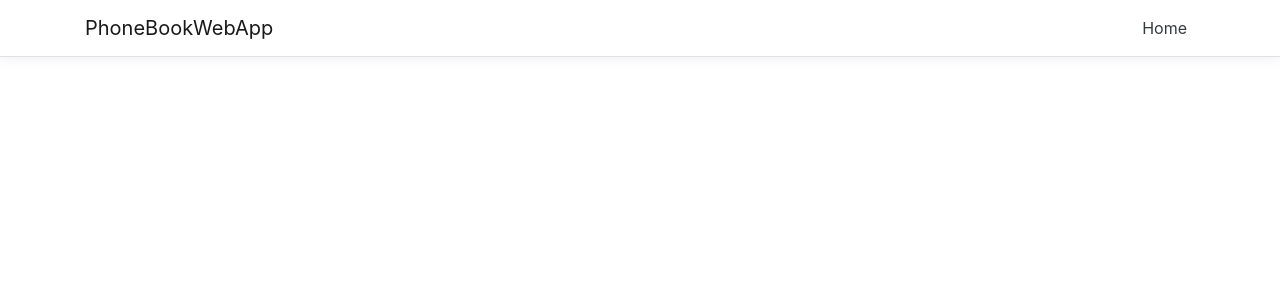
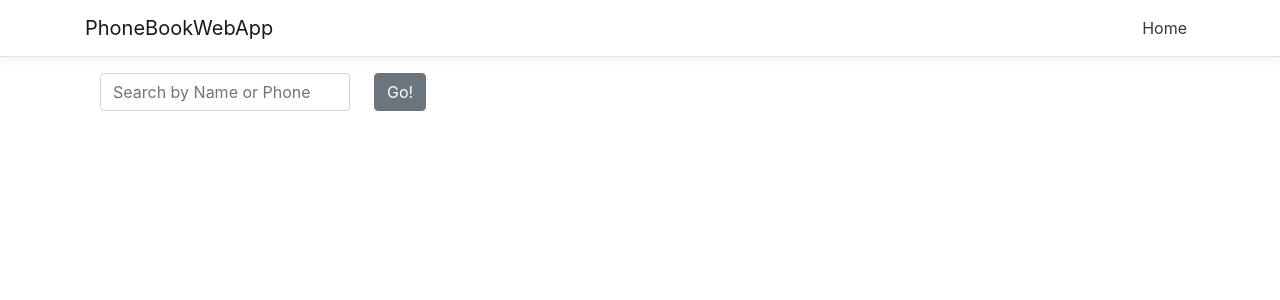
Before and after one commit to StellaTr/PhoneBookWebApp, a React (Create React App) app in the folder PhoneBookWebApp/ClientApp/: page / in a window 1280 px wide. Shown: the top 300 px of the page. Built offline with nearby package versions, Linux system fonts and the light colour scheme.

Commit message:
Add Search form to Home page

```diff
--- a/PhoneBookWebApp/ClientApp/src/components/Home.js
+++ b/PhoneBookWebApp/ClientApp/src/components/Home.js
@@ -1,12 +1,42 @@
 import React, { Component } from 'react';
+import { SearchForm } from './SearchForm'
+import { Container, Row, Col } from 'reactstrap';
+
 
 export class Home extends Component {
-  static displayName = Home.name;
+    state = {
+        entries: ''
+    }
 
-  render () {
-    return (
-      <div>
-      </div>
-    );
-  }
+    displayMatchingEntries = (entriesData) => {
+        const processedData = this.flattenData(entriesData);
+        this.setState({ entries: processedData });
+        console.log(this.state.entries);
+    }
+
+    flattenData = (data) => {
+        const flattenData = data.map((contact, index) => {
+            return (contact.contactPhones.map((phone) => {
+                return { ...phone, 'firstName': data[index].firstName, 'lastName': data[index].lastName }
+            }))
+        });
+
+        return Array.prototype.concat.apply([], flattenData);
+    }
+
+    render() {
+        return (
+            <Container>
+                <Row>
+                    <Col lg>
+                        <SearchForm onSubmit={this.displayMatchingEntries} />
+                    </Col>
+                </Row>
+                <br />
+                <br />
+                <Row>
+                </Row>
+            </Container>
+        );
+    }
 }
--- /dev/null
+++ b/PhoneBookWebApp/ClientApp/src/components/SearchForm.js
@@ -0,0 +1,46 @@
+import React, { Component } from 'react';
+import { Button, Form, FormGroup, Label, Input } from 'reactstrap';
+import axios from 'axios';
+import { resolveApiURL } from './Utils';
+
+export class SearchForm extends Component {
+    constructor(props) {
+        super(props);
+        this.state = {
+            value: ''
+        };
+
+        this.handleChange = this.handleChange.bind(this);
+        this.handleSubmit = this.handleSubmit.bind(this);
+    }
+
+    handleChange(event) {
+        this.setState({ value: event.target.value.trim() });
+    }
+
+    handleSubmit = async (event) => {
+        if (this.state.value === '') return;
+
+        const response = await axios.get(resolveApiURL("getWithQuery", this.state.value));
+        this.props.onSubmit(response.data);
+
+        this.setState({ value: '' });
+    }
+
+    render() {
+        return (
+            <Form inline>
+                <FormGroup className="mb-4 mr-md-4 mb-md-0">
+                    <Input type="text"
+                        name="searchQuery"
+                        id="searchQuery"
+                        onChange={this.handleChange}
+                        value={this.state.value}
+                        placeholder="Search by Name or Phone"
+                        style={{ width: 250 }} />
+                </FormGroup>
+                <Button onClick={this.handleSubmit}>Go!</Button>
+            </Form>
+        );
+    }
+}
--- /dev/null
+++ b/PhoneBookWebApp/ClientApp/src/components/Utils.js
@@ -0,0 +1,12 @@
+const baseURL = "http://localhost:54083/api/Contacts";
+
+const resolveApiURL = (action, value = "") => {
+    switch (action) {
+        case "getWithQuery":
+            return baseURL + `?searchQuery=${value}`;
+        default:
+            break;
+    }
+}
+
+export { resolveApiURL };
```
Also changed, not shown: PhoneBookWebApp/ClientApp/package.json (+13 -0 lines), 1 other file (tests, documents, lock files or other folders).
